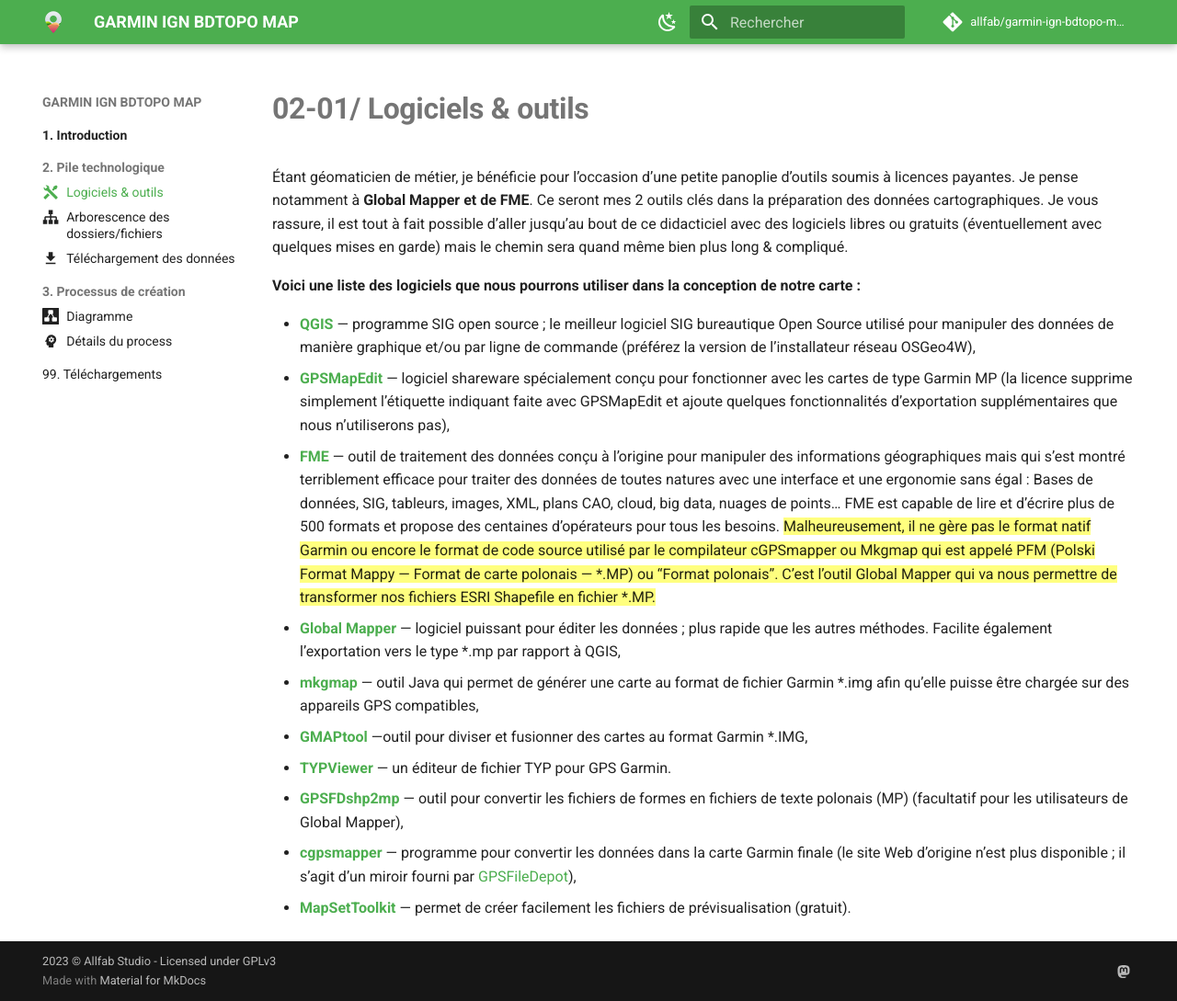
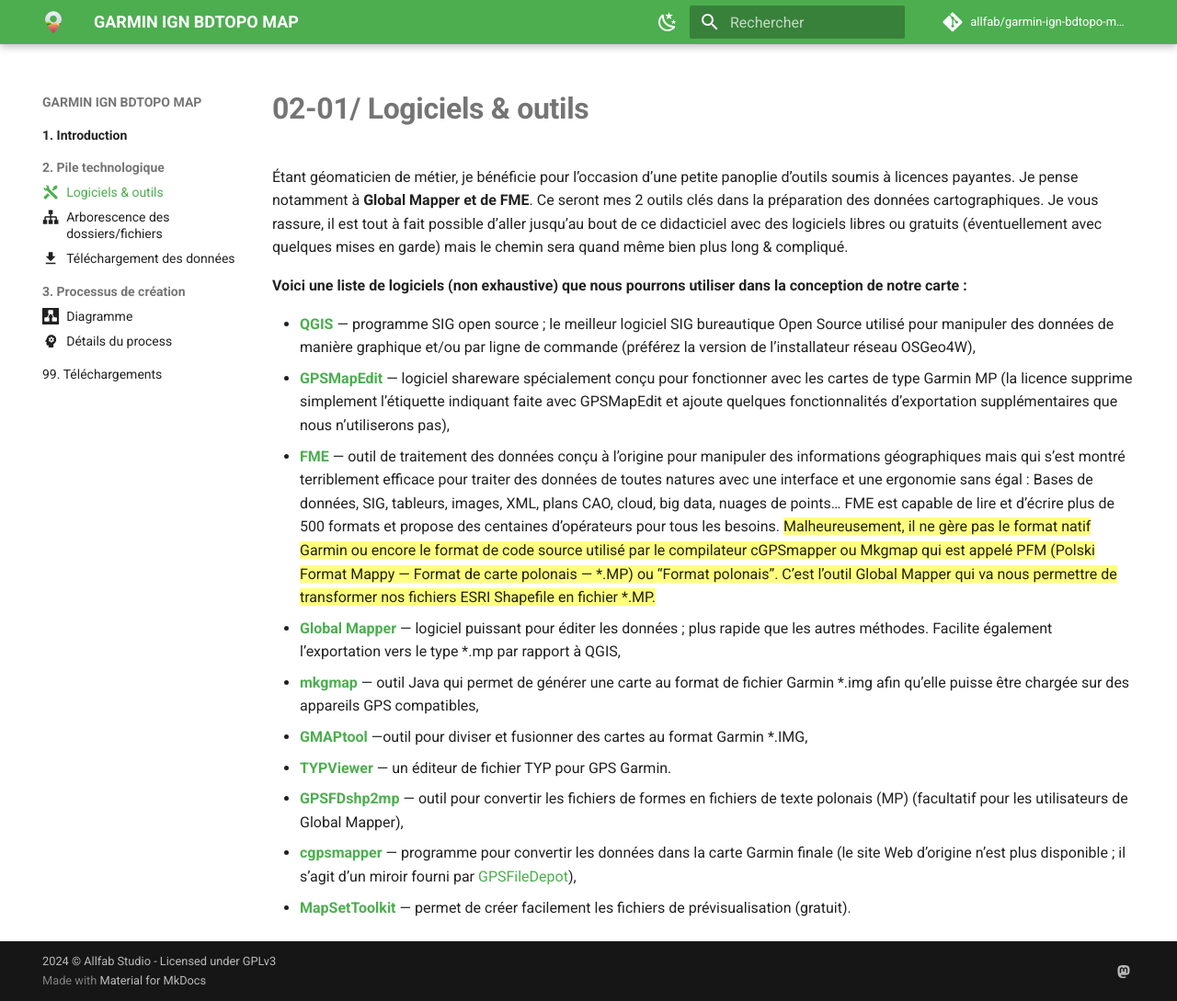
Before and after one commit to allfab/garmin-ign-bdtopo-map, an MkDocs documentation site: the page built from docs/tech-stack/software-tools.md, in a window 1280 px wide and 1089 px high. Shown: the whole window at 92% size. Built offline with MkDocs 1.6.1 and Material for MkDocs 9.7.7, drawn with Linux system fonts in a browser that asks for light colours; some web fonts are replaced; comment, search, counter and statistics services are not loaded.

```diff
--- a/docker-compose.yaml
+++ b/docker-compose.yaml
@@ -1,5 +1,4 @@
 ---
-version: "3.9"
 services:
   garmin-mkdocs:
     container_name: garmin-mkdocs
--- a/docs/tech-stack/software-tools.md
+++ b/docs/tech-stack/software-tools.md
@@ -7,7 +7,7 @@ icon: material/tools
 
 Étant géomaticien de métier, je bénéficie pour l’occasion d’une petite panoplie d’outils soumis à licences payantes. Je pense notamment à **Global Mapper et de FME**. Ce seront mes 2 outils clés dans la préparation des données cartographiques. Je vous rassure, il est tout à fait possible d’aller jusqu’au bout de ce didacticiel avec des logiciels libres ou gratuits (éventuellement avec quelques mises en garde) mais le chemin sera quand même bien plus long & compliqué.
 
-**Voici une liste des logiciels que nous pourrons utiliser dans la conception de notre carte :**
+**Voici une liste de logiciels (non exhaustive) que nous pourrons utiliser dans la conception de notre carte :**
 
 - **[QGIS](https://www.qgis.org/fr/site/forusers/download.html)** — programme SIG open source ; le meilleur logiciel SIG bureautique Open Source utilisé pour manipuler des données de manière graphique et/ou par ligne de commande (préférez la version de l’installateur réseau OSGeo4W),
 - **[GPSMapEdit](http://www.geopainting.com/)** — logiciel shareware spécialement conçu pour fonctionner avec les cartes de type Garmin MP (la licence supprime simplement l’étiquette indiquant faite avec GPSMapEdit et ajoute quelques fonctionnalités d’exportation supplémentaires que nous n’utiliserons pas),
--- a/mkdocs.yml
+++ b/mkdocs.yml
@@ -4,6 +4,7 @@ repo_url: https://github.com/allfab/garmin-ign-bdtopo-map.git
 repo_name: allfab/garmin-ign-bdtopo-map
 #edit_uri: edit/main/docs/
 
+docs_dir: ./docs
 theme:
   name: material
   language: fr
@@ -92,4 +93,4 @@ extra:
       link: 'https://mapstodon.space/@allfab'
       name: Allfab sur Mastodon
 
-copyright: 2023 &copy; Allfab Studio - Licensed under GPLv3
+copyright: 2024 &copy; Allfab Studio - Licensed under GPLv3
```
Also changed, not shown: docs/index.md (+1 -1 lines), docs/tech-stack/data.md (+15 -3 lines), docs/tech-stack/folder-tree.md (+1 -1 lines), docs/assets/images/overview/allfab.jpeg (added), docs/assets/images/tech-stack/data/30-Meter-SRTM.png (added), docs/assets/images/tech-stack/folder-tree/garmin-folder-tree.png (added), docs/assets/images/tech-stack/folder-tree/ign-bdtopo-dataset.png (added).
